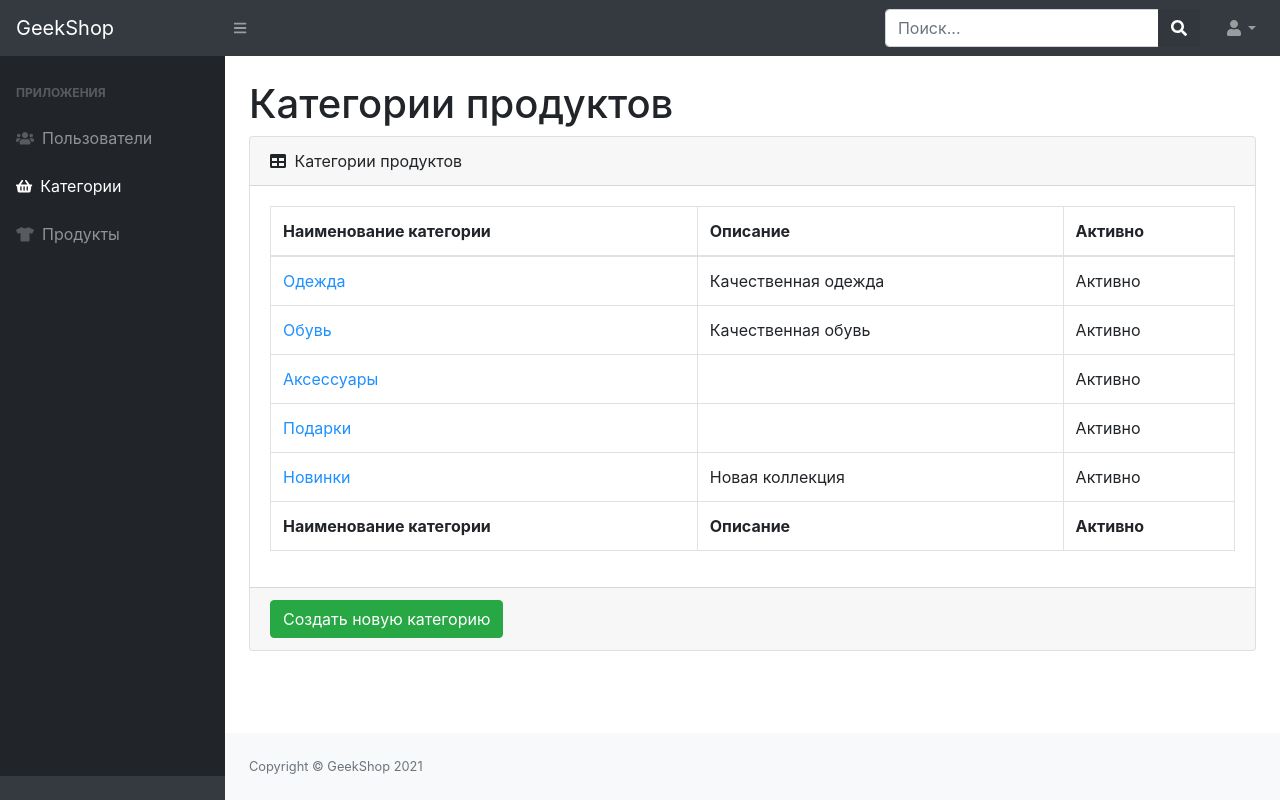
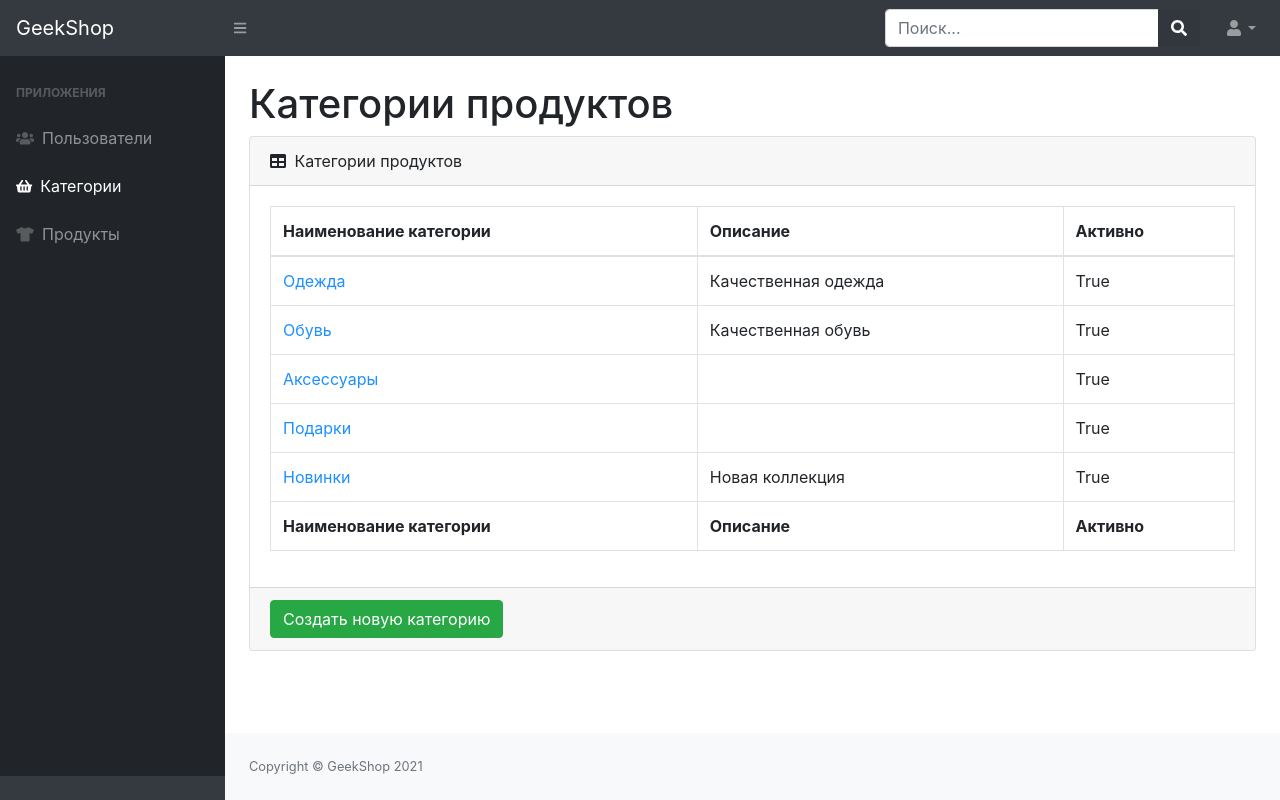
Before and after one commit to ivg97/g_shop, a Django app: page /admins/categories/ in a window 1280 px wide. Run offline with Django 3.2, Linux system fonts and the light colour scheme; the visitor is signed in with stand-in values (Sample User, id 1); data comes from the database, SQL or seed files in the repository; some libraries are stand-ins or nearby versions.

Commit message:
add active to products and categories

```diff
--- a/geeksshop/admins/templates/admins/categories-read.html
+++ b/geeksshop/admins/templates/admins/categories-read.html
@@ -29,11 +29,11 @@
                                 </tfoot>
                                 <tbody>
                                 {% for category in categories %}
-                                    <tr>
+                                    <tr style="{% if not category.active %} background-color: lightgray {% endif %}">
                                         <td><a href="{% url 'admins:category_update' category.id %}"
                                                style="color: dodgerblue">{{ category.category_name }}</a></td>
                                         <td>{{ category.category_description }}</td>
-                                        <td>Активно</td>
+                                        <td>{{ category.active }}</td>
 
                                     </tr>
                                 {% endfor %}
--- a/geeksshop/admins/templates/admins/category-update-delete.html
+++ b/geeksshop/admins/templates/admins/category-update-delete.html
@@ -37,7 +37,11 @@
                         <div class="col-lg-12" style="margin-top: 33px;">
                             <form action="{% url 'admins:category_delete' object.id %}" method="post">
                                 {% csrf_token %}
-                                <input class="btn btn-danger btn-block" type="submit" value="Удалить">
+                                {% if categories.active %}
+                                    <input class="btn btn-danger btn-block" type="submit" value="Удалить">
+                                {% else %}
+                                    <input class="btn btn-success btn-block" type="submit" value="Восстановить">
+                                {% endif %}
 
                             </form>
 
--- a/geeksshop/admins/templates/admins/products-list-view.html
+++ b/geeksshop/admins/templates/admins/products-list-view.html
@@ -39,11 +39,12 @@
                                     <th>Изображение</th>
                                     <th>Описание</th>
                                     <th>На складе</th>
+
                                 </tr>
                                 </tfoot>
                                 <tbody>
                                 {% for product in products %}
-                                    <tr>
+                                    <tr style="{% if not product.active %} background-color: lightgray  {% endif %} ">
                                         <td><a href="{% url 'admins:products_update' product.id %}"
                                                style="color: dodgerblue">{{ product.products_name }}</a></td>
                                         <td>{{ product.category }}</td>
--- a/geeksshop/admins/views.py
+++ b/geeksshop/admins/views.py
@@ -111,6 +111,22 @@ class CategoryDeleteView(DeleteView, CustomDispatchMixin):
     template_name = 'admins/category-update-delete.html'
     success_url = reverse_lazy('admins:category_list_view')
 
+    def delete(self, request, *args, **kwargs):
+        self.object = self.get_object()
+        if self.object.active:
+            self.object.active = False
+            self.object.save()
+            for product in Products.objects.filter(category_id=self.object.id):
+                product.active = False
+                product.save()
+        else:
+            self.object.active = True
+            self.object.save()
+            for product in Products.objects.filter(category_id=self.object.id):
+                product.active = True
+                product.save()
+        return HttpResponseRedirect(self.get_success_url())
+
 
 
 class ProductsAdminListView(ListView, CustomDispatchMixin):
@@ -151,3 +167,13 @@ class ProductsAdminDeleteView(DeleteView, CustomDispatchMixin):
     model = Products
     template_name = 'admins/products-update-delete.html'
     success_url = reverse_lazy('admins:products_list_view')
+
+    def delete(self, request, *args, **kwargs):
+        self.object = self.get_object()
+        if self.object.active:
+            self.object.active = False
+            self.object.save()
+        else:
+            self.object.active = True
+            self.object.save()
+        return HttpResponseRedirect(self.get_success_url())
--- a/geeksshop/products/models.py
+++ b/geeksshop/products/models.py
@@ -4,6 +4,7 @@ from django.db import models
 class CategoryProducts(models.Model):
     name = models.CharField(max_length=50, unique=True, name='category_name')
     description = models.TextField(max_length=200, blank= True, name='category_description')
+    active = models.BooleanField(default=True, name='active')
 
     def __str__(self):
         return self.category_name
@@ -15,6 +16,7 @@ class Products(models.Model):
     image = models.ImageField(upload_to='products_image', blank=True)
     quantity = models.PositiveIntegerField(default=0)
     category = models.ForeignKey(CategoryProducts, on_delete=models.CASCADE)
+    active = models.BooleanField(default=True, name='active')
 
     def __str__(self):
         return f'{self.products_name}'
--- a/geeksshop/products/views.py
+++ b/geeksshop/products/views.py
@@ -16,9 +16,9 @@ def index(request):
 
 def products(request, category_id=None, page_id=1):
     if category_id == None:
-        products = Products.objects.all()
+        products = Products.objects.filter(active=True)
     else:
-        products =Products.objects.filter(category_id=category_id)
+        products =Products.objects.filter(category_id=category_id).filter(active=True)
 
     paginator = Paginator(products, per_page=3)
     try:
@@ -29,7 +29,7 @@ def products(request, category_id=None, page_id=1):
         products_paginator = paginator.page(paginator.num_pages)
 
     context = {'products': products,
-               'categories': CategoryProducts.objects.all(),
+               'categories': CategoryProducts.objects.filter(active=True),
                'title': 'Каталог'}
     context.update({'products': products_paginator})
     return render(request, 'products/products.html', context)
```
Also changed, not shown: geeksshop/admins/templates/admins/products-update-delete.html (+4 -4 lines), geeksshop/products/templates/products/products.html (+17 -6 lines), geeksshop/media/products_image/пинг.jpg (added), geeksshop/products/migrations/0003_auto_20211012_0904.py (added).
